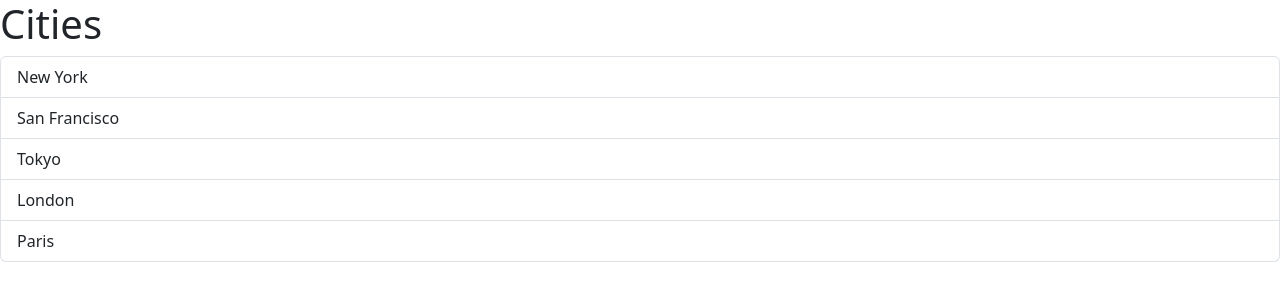
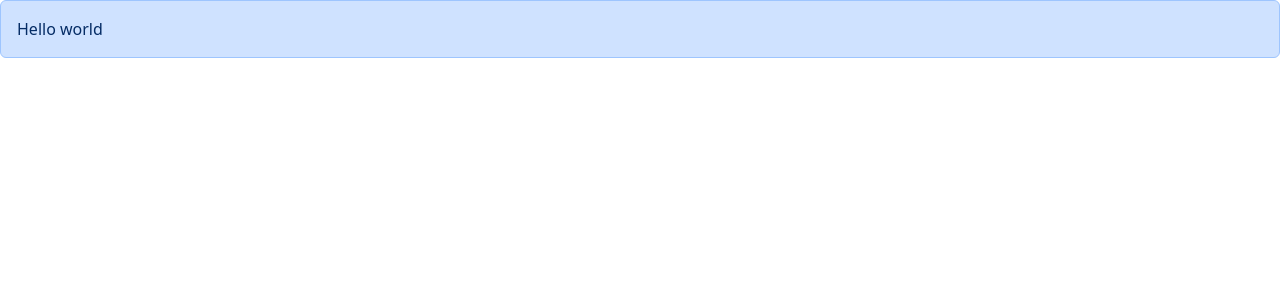
Before and after one commit to Simangaliso-Njabulo/react-app, a React (Vite) app: page / in a window 1280 px wide. Shown: the top 300 px of the page. Built offline with nearby package versions, Linux system fonts and the light colour scheme.

Commit message:
Replace ListGroup component with Alert component for displaying messages

```diff
--- a/src/App.tsx
+++ b/src/App.tsx
@@ -1,18 +1,11 @@
-import ListGroup from "./components/ListGroup";
+import Alert from "./components/Alert";
 
 function App() {
-  let items = ["New York", "San Francisco", "Tokyo", "London", "Paris"];
-
-  const handleSeletItem = (item: string) => {
-    console.log(item);
-  };
   return (
     <div>
-      <ListGroup
-        items={items}
-        heading={"Cities"}
-        onSelectItem={handleSeletItem}
-      />
+      <Alert>
+        Hello <span>world</span>
+      </Alert>
     </div>
   );
 }
--- /dev/null
+++ b/src/components/Alert.tsx
@@ -0,0 +1,10 @@
+import { type ReactNode } from "react";
+
+interface Props {
+  children: ReactNode;
+}
+const Alert = ({ children }: Props) => {
+  return <div className="alert alert-primary">{children}</div>;
+};
+
+export default Alert;
```
